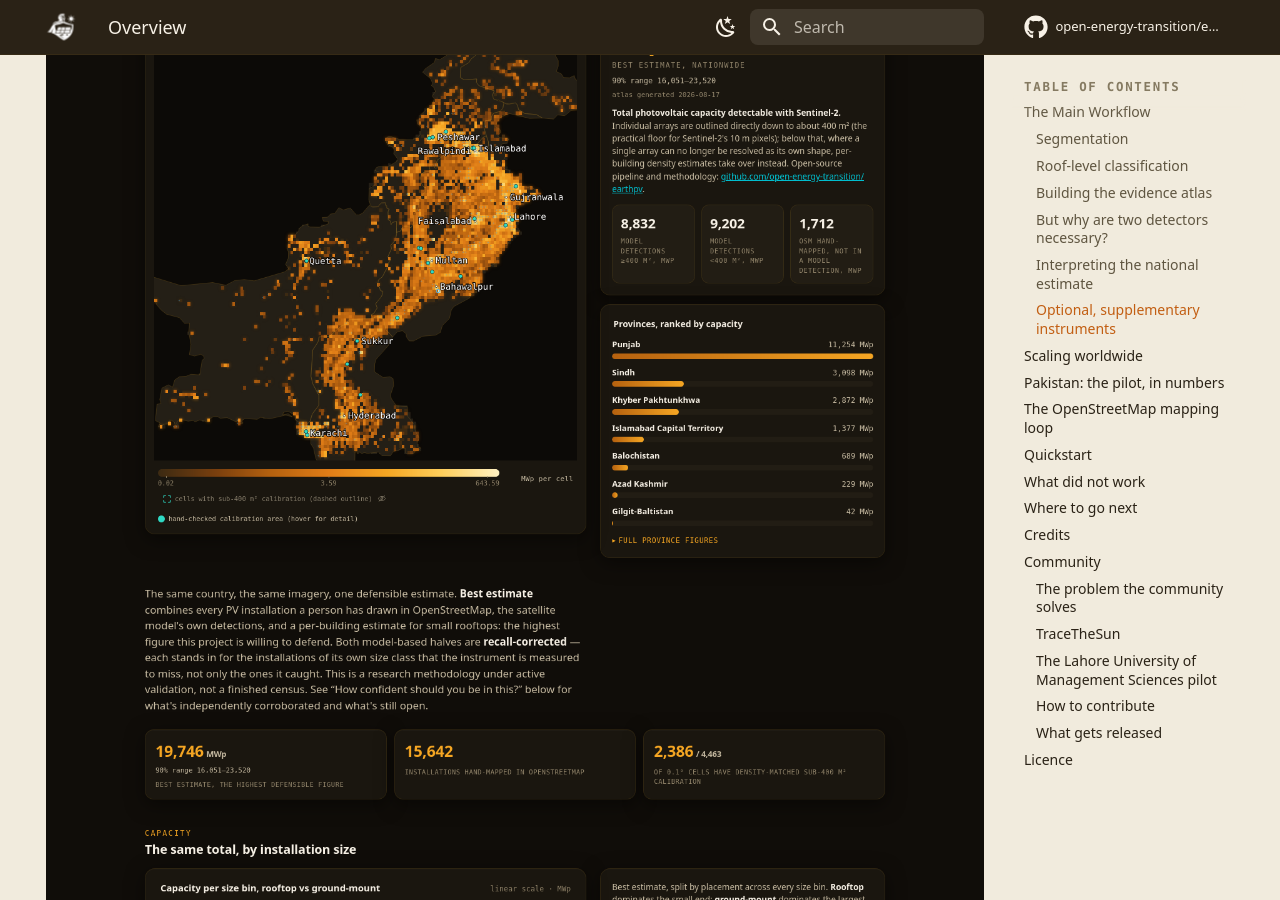
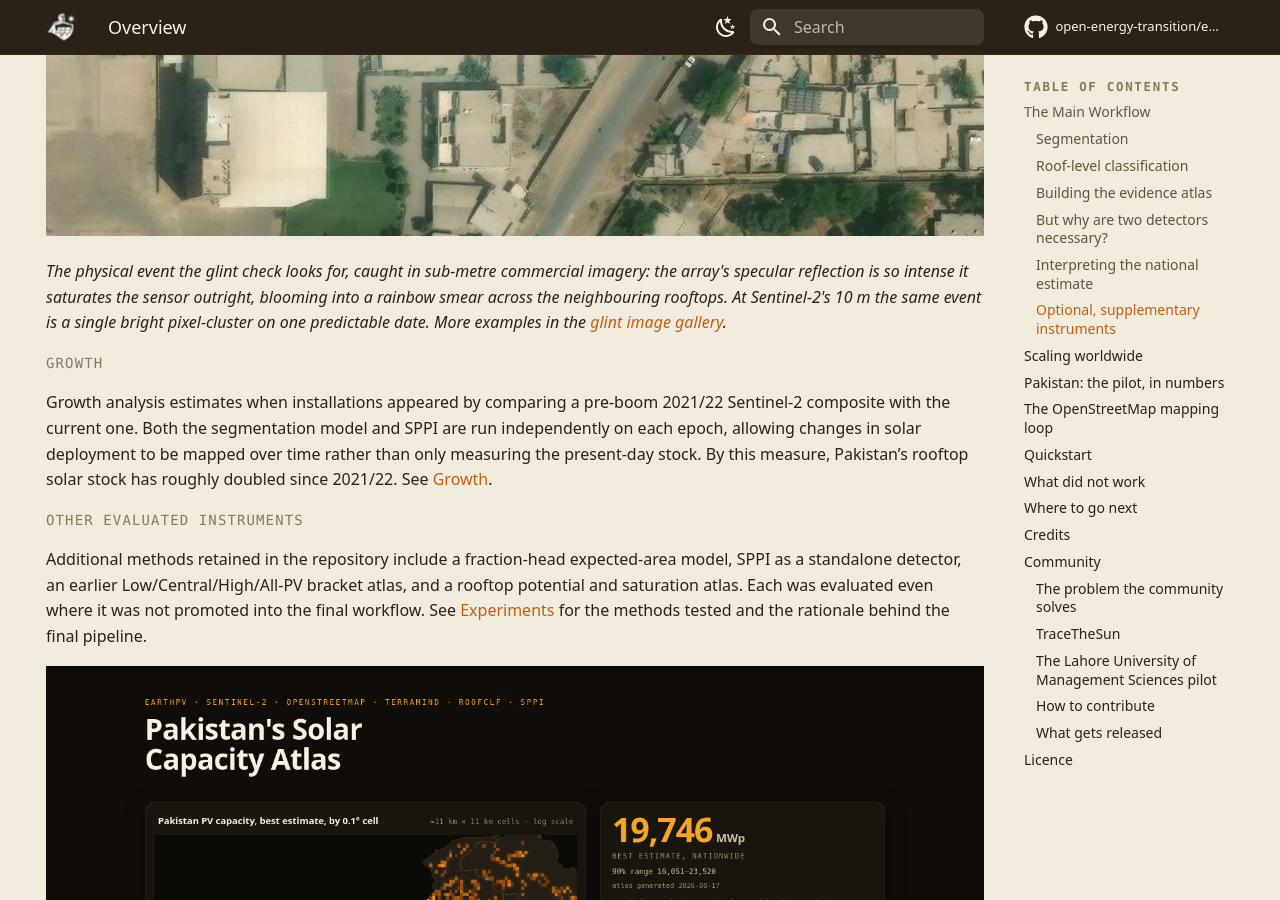
Before and after one commit to open-energy-transition/earthpv, an MkDocs documentation site: the page built from docs/index.md, in a window 1280 px wide and 900 px high, scrolled down 4031 px. Built offline with MkDocs 1.6.1 and Material for MkDocs 9.7.7, drawn with Linux system fonts in a browser that asks for light colours; comment, search, counter and statistics services are not loaded.

Commit message:
more glint images and evidence workflow image

```diff
--- a/docs/index.md
+++ b/docs/index.md
@@ -90,6 +90,10 @@ These instruments support, extend, or test the main workflow. They are not alter
 #### Glint
 
 Glint analysis provides an independent physical confirmation of PV presence and can also recover panel tilt and orientation. Glass-fronted panels behave partly like mirrors, producing flashes in Sentinel-2 imagery on dates predicted by the geometry between the Sun, panel, and satellite. Two or more geometrically consistent flashes strengthen confidence that PV is present. In the main workflow, glint is used only as a boost to lead ranking and is never required to produce the evidence atlas.
+
+[![High-resolution basemap imagery of a rooftop PV array caught mid-glint: the panels saturate fully white and the overload spills off the roof as a rainbow smear of detector-blooming artifacts across the neighbouring buildings.](glint_examples_HR/glint8.png)](glint_examples.md)
+
+*The physical event the glint check looks for, caught in sub-metre commercial imagery: the array's specular reflection is so intense it saturates the sensor outright, blooming into a rainbow smear across the neighbouring rooftops. At Sentinel-2's 10 m the same event is a single bright pixel-cluster on one predictable date. More examples in the [glint image gallery](glint_examples.md).*
 
 #### Growth
 
```
Also changed, not shown: README.md (+15 -0 lines), docs/glint_examples.md (+3 -1 lines), docs/glint_examples_HR/glint8.png (added), 1 other file.
